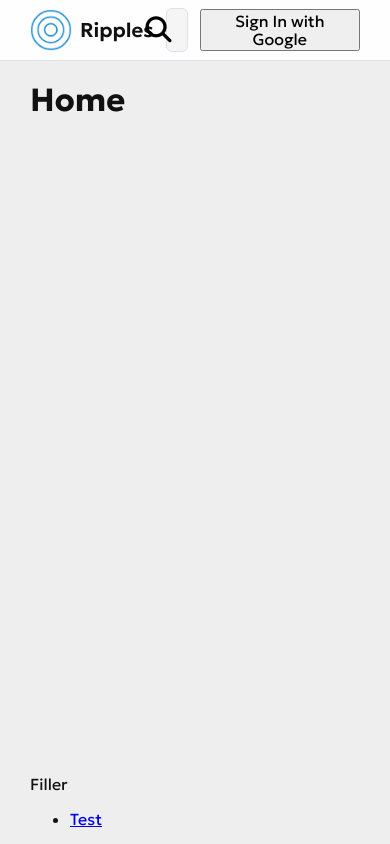
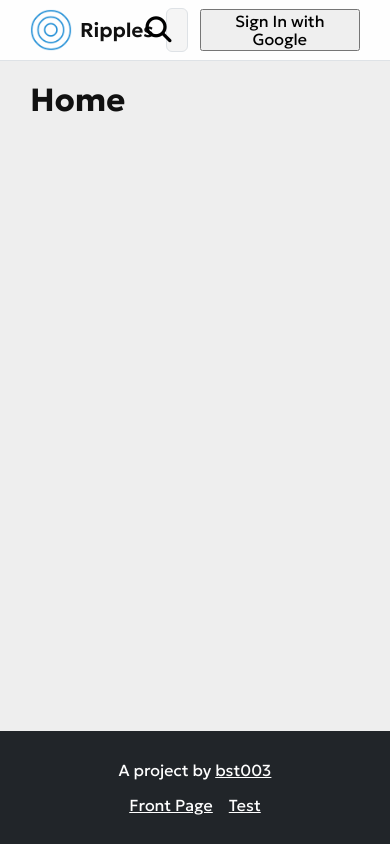
Before and after one commit to bst003/ripples, a React (Vite) app: page / in a window 390 px wide. Built offline with nearby package versions, Linux system fonts and the light colour scheme; no server answers.

Commit message:
Continue styling footer

```diff
--- a/src/assets/scss/base.scss
+++ b/src/assets/scss/base.scss
@@ -1,6 +1,5 @@
 // Variables
 ////////////////////////////////////////////////
-
 
 :root{
     --brandBlack: #111;
@@ -86,6 +85,19 @@ button{
     cursor: pointer;
 }
 
+// Base Nav
+////////////////////////////////////////////////
+
+nav{
+
+    ul{
+        margin: 0px;
+        padding: 0px;
+        list-style-type: none;
+    }
+
+}
+
 // Base Forms
 ////////////////////////////////////////////////
 
--- a/src/components/universal/Footer.jsx
+++ b/src/components/universal/Footer.jsx
@@ -6,10 +6,18 @@ const Footer = () => {
     return (
         <footer className="site-footer">
             <div className="site-footer__inner">
-                <div className="site-footer__credits">Filler</div>
+                <div className="site-footer__credits">
+                    A project by{" "}
+                    <a href="https://github.com/bst003" target="_blank" rel="noreferrer">
+                        bst003
+                    </a>
+                </div>
 
                 <nav className="site-footer__navigation">
                     <ul>
+                        <li>
+                            <Link to="/">Front Page</Link>
+                        </li>
                         <li>
                             <Link to="/">Test</Link>
                         </li>
--- a/src/components/universal/Footer.scss
+++ b/src/components/universal/Footer.scss
@@ -1,8 +1,50 @@
 .site-footer{
-    padding: 0px var(--siteHorizonalPadding);
+    padding: 30px var(--siteHorizonalPadding);
+    background-color: var(--brandDarkGray);
+    color: var(--brandWhite);
 
     &__inner{
+        margin: 0 auto;
         max-width: var(--siteContentWidth);
         width: 100%;
+        display: flex;
+        justify-content: space-between;
+        gap: 20px;
     }
+
+    &__navigation{
+        ul{
+            display: flex;
+            gap: 16px;
+        }
+    }
+
+    li,
+    a{
+        color: var(--brandWhite);
+    }
+
+    @media screen and ( max-width: 576px ){
+        &__inner{
+            flex-wrap: wrap;
+            justify-content: center;
+            gap: 16px;
+        }
+
+        &__credits,
+        &__navigation{
+            width: 100%;
+        }
+
+        &__credits{
+            text-align: center;
+        }
+
+        &__navigation{
+            ul{
+                justify-content: center;
+            }
+        }
+    }
+
 }
```
